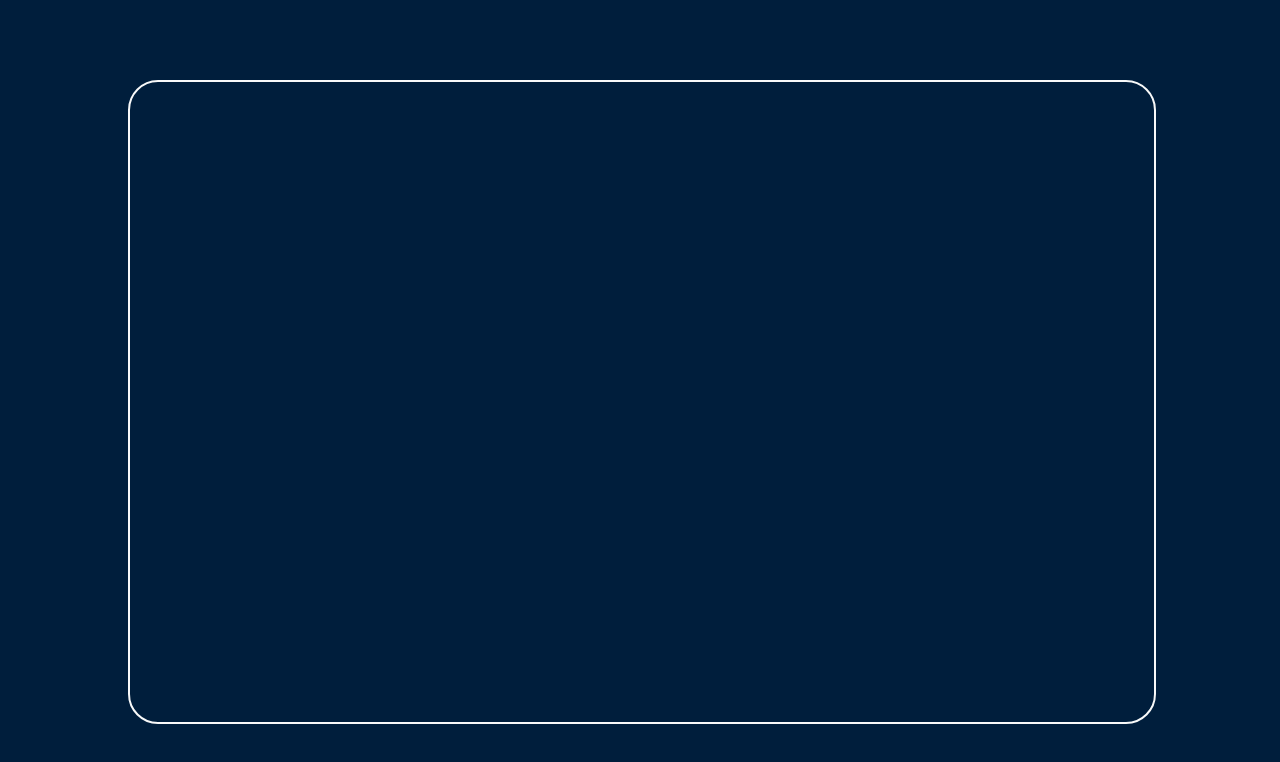
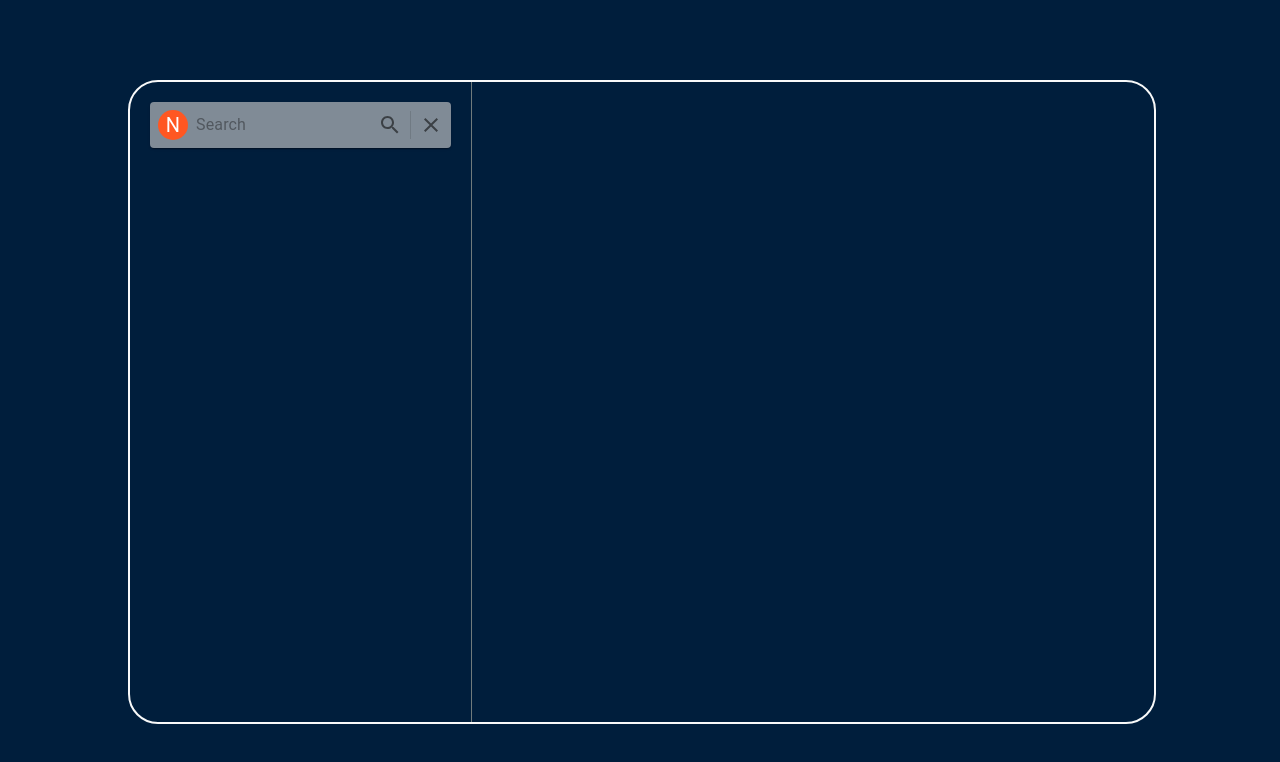
Before and after one commit to pragashraj/E-Chat_Web, a React (Create React App) app: page / in a window 1280 px wide. Shown: the top 762 px of the page. Built offline with nearby package versions, Linux system fonts and the light colour scheme.

Commit message:
feat: Input, InputHeader, Aside[ongoing]

```diff
--- a/package.json
+++ b/package.json
@@ -5,6 +5,7 @@
   "dependencies": {
     "@emotion/react": "^11.5.0",
     "@emotion/styled": "^11.3.0",
+    "@mui/icons-material": "^5.0.4",
     "@mui/material": "^5.0.4",
     "@mui/styles": "^5.0.1",
     "@testing-library/jest-dom": "^5.14.1",
--- /dev/null
+++ b/src/components/InputHeader.js
@@ -0,0 +1,61 @@
+import React from 'react'
+
+import {Paper, InputBase, Divider, IconButton, Avatar} from '@mui/material'
+import { deepOrange } from '@mui/material/colors'
+import { makeStyles } from '@mui/styles'
+import { Search, Close } from '@mui/icons-material'
+
+const useStyles = makeStyles({
+  root: {
+    p: '2px 4px',
+    display: 'flex',
+    alignItems: 'center',
+    width: "100%",
+    backgroundColor: "#808B96"
+  },
+  avatar_btn: {
+    p: '10px'
+  },
+  avatar: {
+    width: 30,
+    height: 30
+  },
+  input_base: {
+    ml: 1,
+    flex: 1,
+  },
+  icon_btn: {
+    p: '10px'
+  },
+  divider: {
+    height: 28,
+    m: 0.5,
+  },
+})
+
+const InputHeader = ({placeholder, value}) => {
+    const classes = useStyles()
+    return (
+        <Paper component = "form" className = {classes.root}>
+            <IconButton className = {classes.avatar_btn} aria-label = "menu">
+                <Avatar sx = {{ bgcolor: deepOrange[500] }} className = {classes.avatar}>N</Avatar>
+            </IconButton>
+            <InputBase
+                className = {classes.input_base}
+                placeholder = {placeholder}
+                inputProps = {{ 'aria-label': placeholder }}
+                value = {value}
+                name = "search"
+            />
+            <IconButton className = {classes.icon_btn} aria-label = "search">
+                <Search />
+            </IconButton>
+            <Divider className = {classes.divider} orientation = "vertical" />
+            <IconButton className = {classes.icon_btn} aria-label = "directions">
+                <Close/>
+            </IconButton>
+        </Paper>
+    )
+}
+
+export default InputHeader
--- /dev/null
+++ b/src/screens/Home/Aside.js
@@ -0,0 +1,30 @@
+import React from 'react'
+
+import { Grid } from '@mui/material'
+
+import InputHeader from '../../components/InputHeader'
+
+import './Home.css'
+
+const Aside = () => {
+
+    const renderHeader = () => {
+        return (
+            <Grid container>
+                <Grid item xs = {12}>
+                    <InputHeader placeholder = "Search"/>
+                </Grid>
+            </Grid>
+        )
+    }
+
+    return (
+        <div className = "aside_root">
+            <div className = "aside_header">
+                { renderHeader() }
+            </div>
+        </div>
+    )
+}
+
+export default Aside
--- a/src/screens/Home/Home.css
+++ b/src/screens/Home/Home.css
@@ -16,5 +16,28 @@
 
 .chat_card {
     width: 100%;
+    height: 80vh;
+    display: flex;
+}
+
+.card_left {
+    border-right: 1px solid #707B7C;
+    width: 100%;
     height: 100%;
+    display: flex;
 }
+
+.card_left_content {
+    padding: 20px;
+    display: flex;
+    width: 100%;
+}
+
+.aside_root {
+    display: flex;
+    width: 100%;
+}
+
+.aside_header {
+    width: 100%;
+}
--- a/src/screens/Home/Home.js
+++ b/src/screens/Home/Home.js
@@ -1,15 +1,32 @@
 import React, { Component } from 'react'
 
 import { Box, Grid } from '@mui/material'
+
+import Aside from './Aside'
 
 import './Home.css'
 
 class Home extends Component {
 
+    renderCardLeft = () => {
+        return (
+            <div className = "card_left_content">
+                <Aside/>
+            </div>
+        )
+    }
+
     renderChatCard = () => {
         return (
             <div className = "chat_card">
-
+                <Grid container>
+                    <Grid item xs = {4}>
+                        <div className = "card_left">
+                            { this.renderCardLeft() }
+                        </div>
+                    </Grid>
+                    <Grid item xs = {8}></Grid>
+                </Grid>
             </div>
         )
     }
```
Also changed, not shown: src/components/Input.js (added, +24 -0 lines), 1 other file (tests, documents, lock files or other folders).
